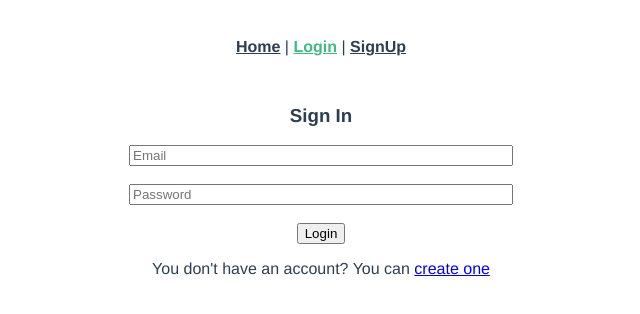
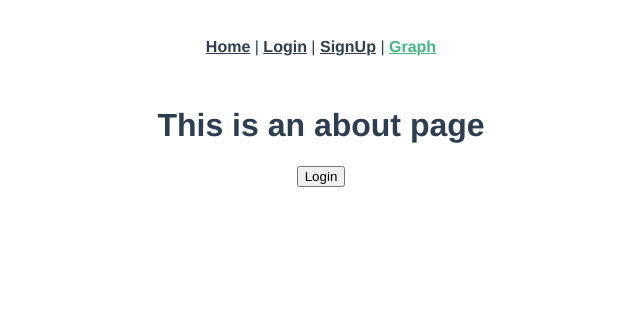
Before and after one commit to Esauromano/vuetest, a Vue app in the folder vanglar/: page /graph in a window 1280 px wide. Before the commit this address led to /login. Shown: the top 314 px of the page, without its empty margins (319-959 px from the left). Built offline with nearby package versions, Linux system fonts and the light colour scheme; no server answers.

Commit message:
Adding a page for the Graph

```diff
--- a/vanglar/src/App.vue
+++ b/vanglar/src/App.vue
@@ -3,7 +3,8 @@
     <div id="nav">
       <router-link to="/">Home</router-link> |
       <router-link to="/login">Login</router-link> |
-      <router-link to="/signup">SignUp</router-link>
+      <router-link to="/signup">SignUp</router-link> |
+      <router-link to="/graph">Graph</router-link>
     </div>
     <router-view/>
   </div>
--- a/vanglar/src/router/index.js
+++ b/vanglar/src/router/index.js
@@ -33,6 +33,14 @@ const routes = [
     meta:{
       requiresAuth:true
     }
+  },
+  {
+    path: '/graph',
+    name: 'Graph',
+    // route level code-splitting
+    // this generates a separate chunk (about.[hash].js) for this route
+    // which is lazy-loaded when the route is visited.
+    component: () => import(/* webpackChunkName: "about" */ '../views/Graph.vue')
   }
 ]
 
--- /dev/null
+++ b/vanglar/src/views/Graph.vue
@@ -0,0 +1,25 @@
+<template>
+  <div class="graph">
+    <h1>This is an about page</h1>
+    <button @click="load">Login</button>
+  </div>
+</template>
+<script>
+import firebase from 'firebase'
+const db = firebase
+  .initializeApp({ databaseURL: 'https://vanglar-fa637.firebaseio.com/' })
+  .database()
+  export default {
+    name: 'graph',
+    methods: {
+      load: function() {
+        // retrieve a collection
+        db.ref('anglar-fa637').once('value', snapshot => {
+          const docs = snapshot.val()
+          // do something with documents
+          console.log(docs)
+        })
+      }
+    }
+  }
+</script>
--- a/vanglar/src/views/Home.vue
+++ b/vanglar/src/views/Home.vue
@@ -1,7 +1,7 @@
 <template>
   <div class="home">
     <img alt="Vue logo" src="../assets/logo.png">
-    <HelloWorld msg="Welcome to Your Vanglar App"/>
+
     <button @click="logout">Logout</button>
   </div>
 </template>
```
